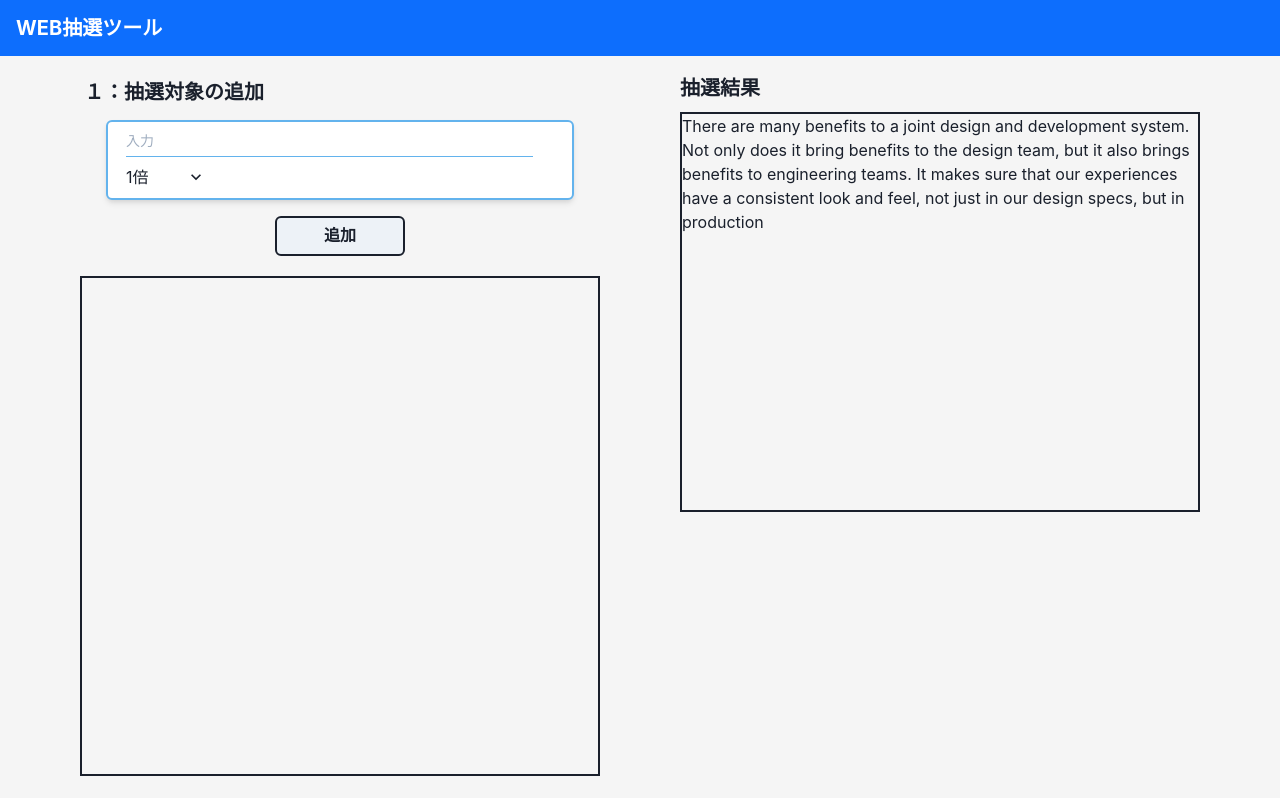
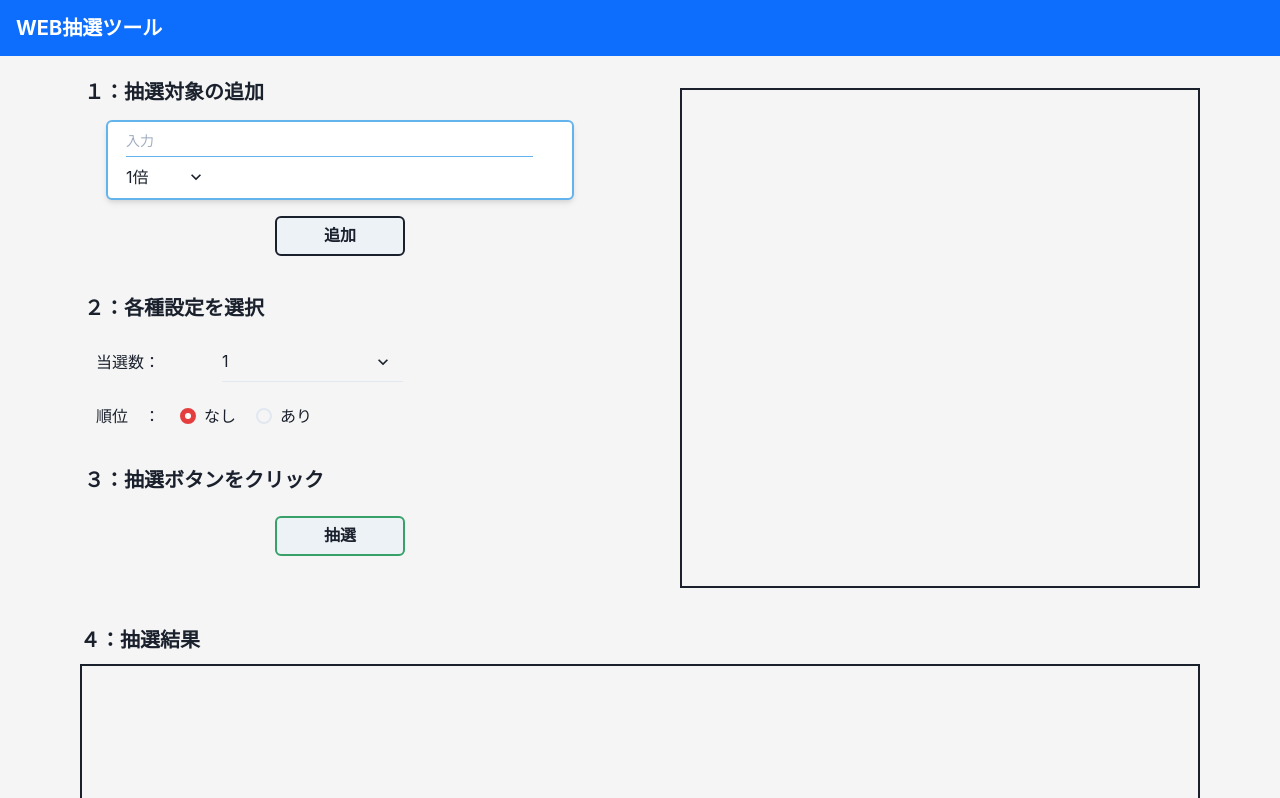
Before and after one commit to mojako1195/lottery_tool, a React (Create React App) app: page / in a window 1280 px wide. Shown: the top 798 px of the page. Built offline with nearby package versions, Linux system fonts and the light colour scheme.

Commit message:
レイアウト修正

```diff
--- a/src/App.tsx
+++ b/src/App.tsx
@@ -11,6 +11,9 @@ import {
   Text,
   Grid,
   GridItem,
+  Radio,
+  RadioGroup,
+  Stack,
 } from "@chakra-ui/react";
 import { useState, useCallback, ChangeEvent } from "react";
 import { useChusenList } from "./hooks/useChusenList";
@@ -22,12 +25,30 @@ export const App = () => {
   const [text, setText] = useState<string>("");
   // 重み
   const [omomi, setOmomi] = useState<string>("1");
+  // 順位
+  const [rank, setRank] = useState<string>("1");
+  // 当選数
+  const [num, setNum] = useState<number>(1);
+  // 当選リスト
+  const [rankList, setRankList] = useState<string[]>([]);
 
   const onChangeText = (e: ChangeEvent<HTMLInputElement>) => {
     setText(e.target.value);
   };
-  const onChangetOmomi = (e: ChangeEvent<HTMLSelectElement>) => {
+  const onChangeOmomi = (e: ChangeEvent<HTMLSelectElement>) => {
     setOmomi(e.target.value);
+  };
+  const onChangeRank = (e: ChangeEvent<HTMLInputElement>) => {
+    console.log(e.target.value);
+    setRank(e.target.value);
+  };
+  const onChangeNum = (e: ChangeEvent<HTMLSelectElement>) => {
+    const value: number = Number(e.target.value);
+    console.log(value);
+    setNum(value);
+  };
+  const updateRankList = () => {
+    setRankList(rankList.map((ranklist, index) => ranklist));
   };
 
   // 削除ボタン
@@ -47,6 +68,46 @@ export const App = () => {
     addChusen(text, omomi);
     setText("");
     setOmomi("1");
+  };
+
+  // 抽選ボタン
+  const onClickChusen = () => {
+    const textList: string[] = [];
+    chusens.map((chusen) => {
+      for (let i = 0; i < parseInt(chusen.omomi); i++) {
+        textList.push(chusen.title);
+      }
+    });
+    const shuffledList = shuffleArray(textList);
+
+    rankList.length = 0;
+    console.log(rankList.length);
+    while (rankList.length < num) {
+      const rand = Math.floor(Math.random() * shuffledList.length);
+      if (rankList.includes(shuffledList[rand])) {
+        continue;
+      } else {
+        rankList.push(shuffledList[rand]);
+      }
+    }
+    setRankList(rankList);
+    updateRankList();
+    console.log(rankList);
+  };
+
+  // 配列シャッフル
+  const shuffleArray = (array: string[]) => {
+    const cloneArray = [...array];
+
+    for (let i = cloneArray.length - 1; i >= 0; i--) {
+      let rand = Math.floor(Math.random() * (i + 1));
+      // 配列の要素の順番を入れ替える
+      let tmpStorage = cloneArray[i];
+      cloneArray[i] = cloneArray[rand];
+      cloneArray[rand] = tmpStorage;
+    }
+
+    return cloneArray;
   };
 
   const scrollBoxStyles = {
@@ -99,7 +160,7 @@ export const App = () => {
                   ml={3}
                   mt={2}
                   value={omomi}
-                  onChange={onChangetOmomi}
+                  onChange={onChangeOmomi}
                 >
                   <option value="1">1倍</option>
                   <option value="2">2倍</option>
@@ -120,14 +181,66 @@ export const App = () => {
                 追加
               </Button>
             </Center>
-            <Box
-              p={0}
-              mt={3}
-              w="100%"
-              h="500"
+            <Box mt={10}>
+              <Heading m={1} as="h4" size="md">
+                ２：各種設定を選択
+              </Heading>
+              <Grid
+                h="20"
+                templateRows="repeat(2, 1fr)"
+                templateColumns="repeat(4, 1fr)"
+                gap={4}
+                p={4}
+              >
+                <GridItem colSpan={1}>
+                  <Text mt={2.5}>当選数：</Text>
+                </GridItem>
+                <GridItem colSpan={3}>
+                  <Select
+                    mt={0.5}
+                    variant="flushed"
+                    w="50%"
+                    value={num}
+                    onChange={onChangeNum}
+                  >
+                    <option value={1}>1</option>
+                    <option value={2}>2</option>
+                    <option value={3}>3</option>
+                    <option value={4}>4</option>
+                    <option value={5}>1005</option>
+                  </Select>
+                </GridItem>
+              </Grid>
+              <RadioGroup defaultValue="1" pl={4}>
+                <Stack spacing={5} direction="row">
+                  <Text>順位　：</Text>
+                  <Radio colorScheme="red" value="1" onChange={onChangeRank}>
+                    なし
+                  </Radio>
+                  <Radio colorScheme="green" value="2" onChange={onChangeRank}>
+                    あり
+                  </Radio>
+                </Stack>
+              </RadioGroup>
+              <Box mt={10}>
+                <Heading m={1} as="h4" size="md">
+                  ３：抽選ボタンをクリック
+                </Heading>
+                <Center mt={6}>
+                  <Button
+                    w="25%"
+                    h="10"
                     border="2px"
-              sx={scrollBoxStyles}
+                    borderColor="green.500"
+                    onClick={onClickChusen}
                   >
+                    抽選
+                  </Button>
+                </Center>
+              </Box>
+            </Box>
+          </Box>
+          <Box p={0} mt={3} w="100%" h="500" border="2px" sx={scrollBoxStyles}>
             {chusens.map((chusen, index) => (
               <Center>
                 <Box
@@ -174,22 +287,26 @@ export const App = () => {
               </Center>
             ))}
           </Box>
-            <Center mt={6}>
-              <Button w="25%" h="10" border="2px" borderColor="green.500">
-                抽選
-              </Button>
-            </Center>
-          </Box>
-          <Box>
+        </SimpleGrid>
+        <SimpleGrid
+          mt={5}
+          columns={{ sm: 1, md: 1 }}
+          spacing={{ sm: "50px", md: "80px" }}
+        >
+          <Box mt={5} mb={3}>
             <Heading as="h4" size="md">
-              抽選結果
+              ４：抽選結果
             </Heading>
             <Box p={0} mt={3} w="100%" h="400" border="2px">
-              There are many benefits to a joint design and development system.
-              Not only does it bring benefits to the design team, but it also
-              brings benefits to engineering teams. It makes sure that our
-              experiences have a consistent look and feel, not just in our
-              design specs, but in production
+              {rankList.map((rankText, index) =>
+                rank === "2" ? (
+                  <Box>
+                    {index + 1}位：{rankText}
+                  </Box>
+                ) : (
+                  <Box>{rankText}</Box>
+                )
+              )}
             </Box>
           </Box>
         </SimpleGrid>
```
Lines whose indentation alone changed are shown as unchanged.
